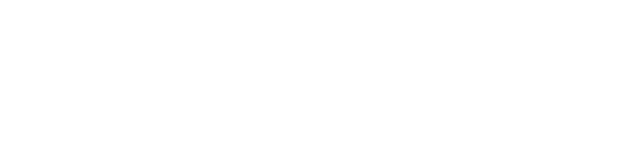
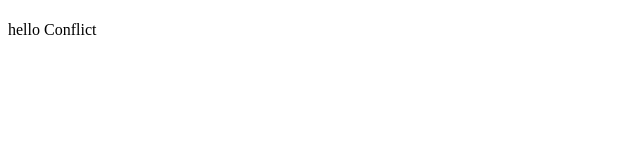
Before and after one commit to ZicoLap/demo-rep, a plain HTML site: page index.html in a window 1280 px wide. Shown: the whole page, without its empty margins (0-640 px from the left). Drawn offline with Linux system fonts and the light colour scheme.

Commit message:
added conflict

```diff
--- a/index.html
+++ b/index.html
@@ -8,6 +8,7 @@
 <body>
 
     <h1 id="counter"></h1>
+    <p>hello Conflict</p>
 
     <script src="index.js"></script>
 
```
